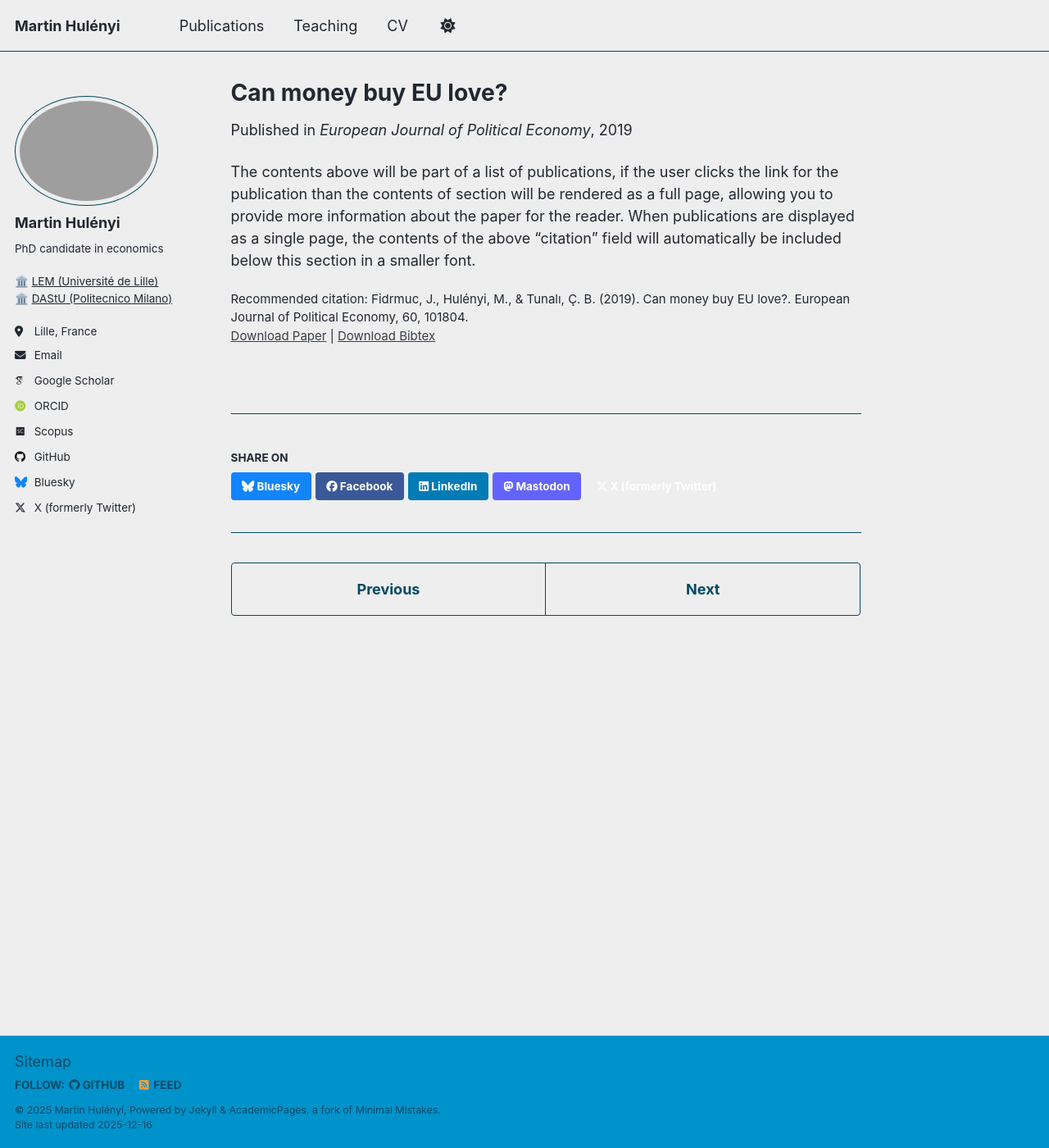
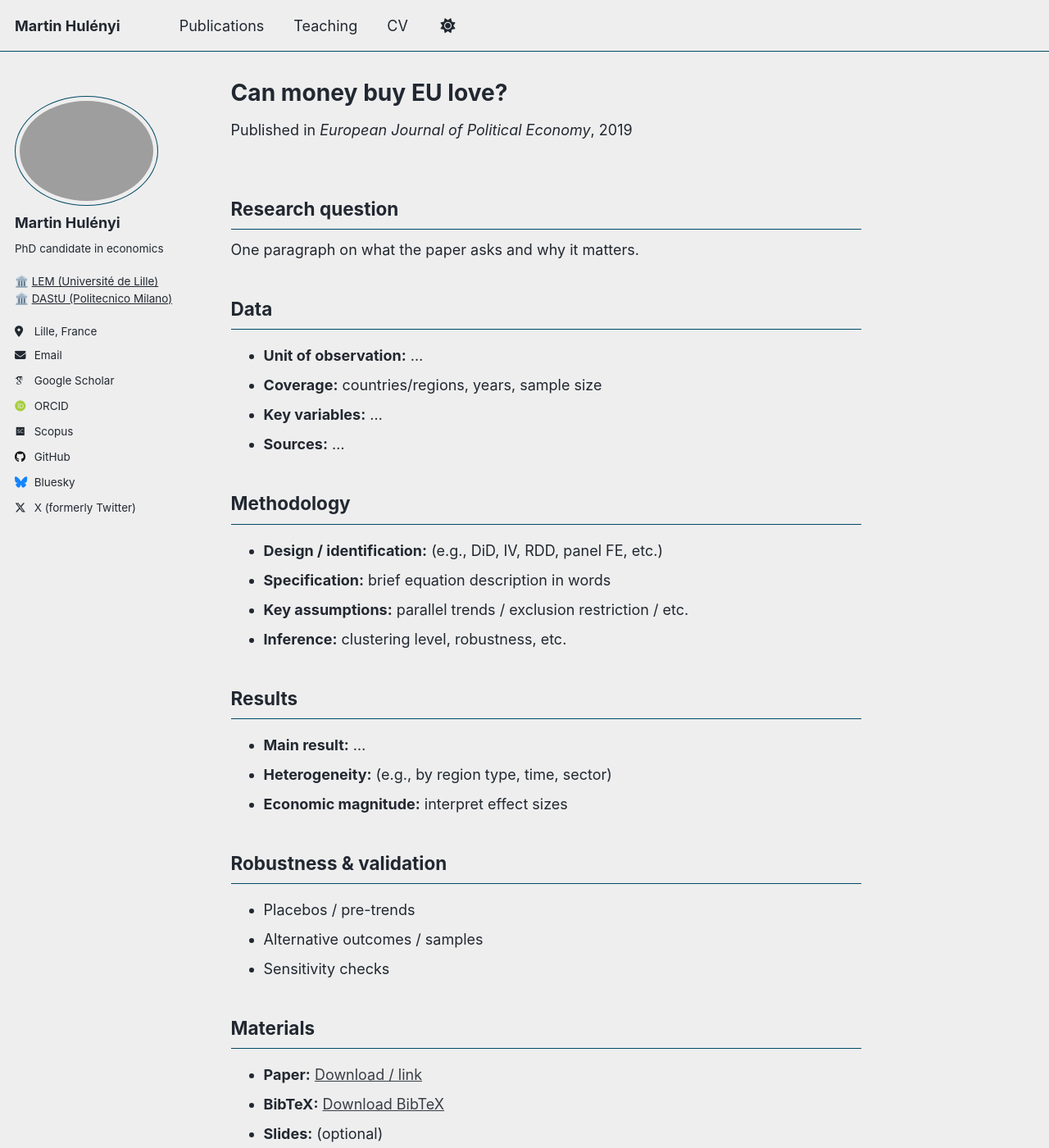
Before and after one commit to martinhulenyi/martinhulenyi.github.io, a Jekyll site: the page built from _publications/2009-10-01-paper-title-number-1.md, in a window 1280 px wide and 1400 px high. Shown: the whole window at 82% size. Built offline with Jekyll 4.4.1, drawn with Linux system fonts in a browser that asks for light colours; some web fonts are replaced; a script that is not in the unit is left out; some of the changed text lies outside the part shown.

Commit message:
Update 2009-10-01-paper-title-number-1.md

```diff
--- a/_publications/2009-10-01-paper-title-number-1.md
+++ b/_publications/2009-10-01-paper-title-number-1.md
@@ -2,13 +2,45 @@
 title: "Can money buy EU love?"
 collection: publications
 category: manuscripts
-#permalink: https://www.sciencedirect.com/science/article/abs/pii/S0176268018304555
-#excerpt: 'This paper is about the number 1. The number 2 is left for future work.'
 date: 2019-11-27
-venue: ' European Journal of Political Economy'
-#slidesurl: 'https://academicpages.github.io/files/slides1.pdf'
-paperurl: 'https://www.sciencedirect.com/science/article/abs/pii/S0176268018304555'
-bibtexurl: 'https://raw.githubusercontent.com/martinhulenyi/martinhulenyi.github.io/master/files/fidrmuc_et_al_2019.bib'
-citation: 'Fidrmuc, J., Hulényi, M., & Tunalı, Ç. B. (2019). Can money buy EU love?. European Journal of Political Economy, 60, 101804.'
+venue: "European Journal of Political Economy"
+paperurl: "https://www.sciencedirect.com/science/article/abs/pii/S0176268018304555"
+bibtexurl: "https://raw.githubusercontent.com/martinhulenyi/martinhulenyi.github.io/master/files/fidrmuc_et_al_2019.bib"
+
+# Shows on the publications OVERVIEW only:
+excerpt: "Short abstract for the overview (2–4 lines). One or two key findings, one sentence on identification/data."
 ---
-The contents above will be part of a list of publications, if the user clicks the link for the publication than the contents of section will be rendered as a full page, allowing you to provide more information about the paper for the reader. When publications are displayed as a single page, the contents of the above "citation" field will automatically be included below this section in a smaller font.
+
+## Research question
+One paragraph on what the paper asks and why it matters.
+
+## Data
+- **Unit of observation:** …
+- **Coverage:** countries/regions, years, sample size
+- **Key variables:** …
+- **Sources:** …
+
+## Methodology
+- **Design / identification:** (e.g., DiD, IV, RDD, panel FE, etc.)
+- **Specification:** brief equation description in words
+- **Key assumptions:** parallel trends / exclusion restriction / etc.
+- **Inference:** clustering level, robustness, etc.
+
+## Results
+- **Main result:** …
+- **Heterogeneity:** (e.g., by region type, time, sector)
+- **Economic magnitude:** interpret effect sizes
+
+## Robustness & validation
+- Placebos / pre-trends
+- Alternative outcomes / samples
+- Sensitivity checks
+
+## Materials
+- **Paper:** [Download / link]({{ page.paperurl }})
+- **BibTeX:** [Download BibTeX]({{ page.bibtexurl }})
+- **Slides:** (optional)
+- **Replication code:** (optional GitHub/Zenodo link)
+
+## Recommended citation
+{{ page.citation }}
```
